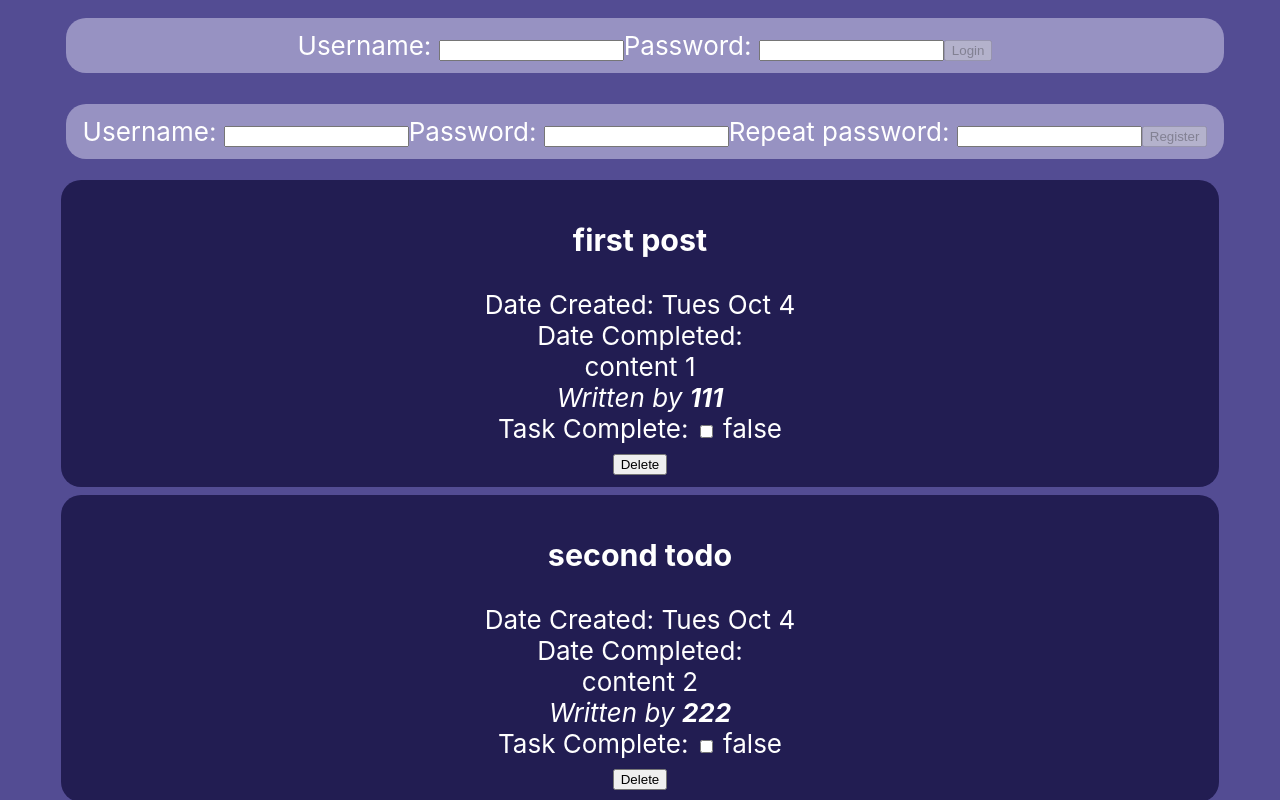
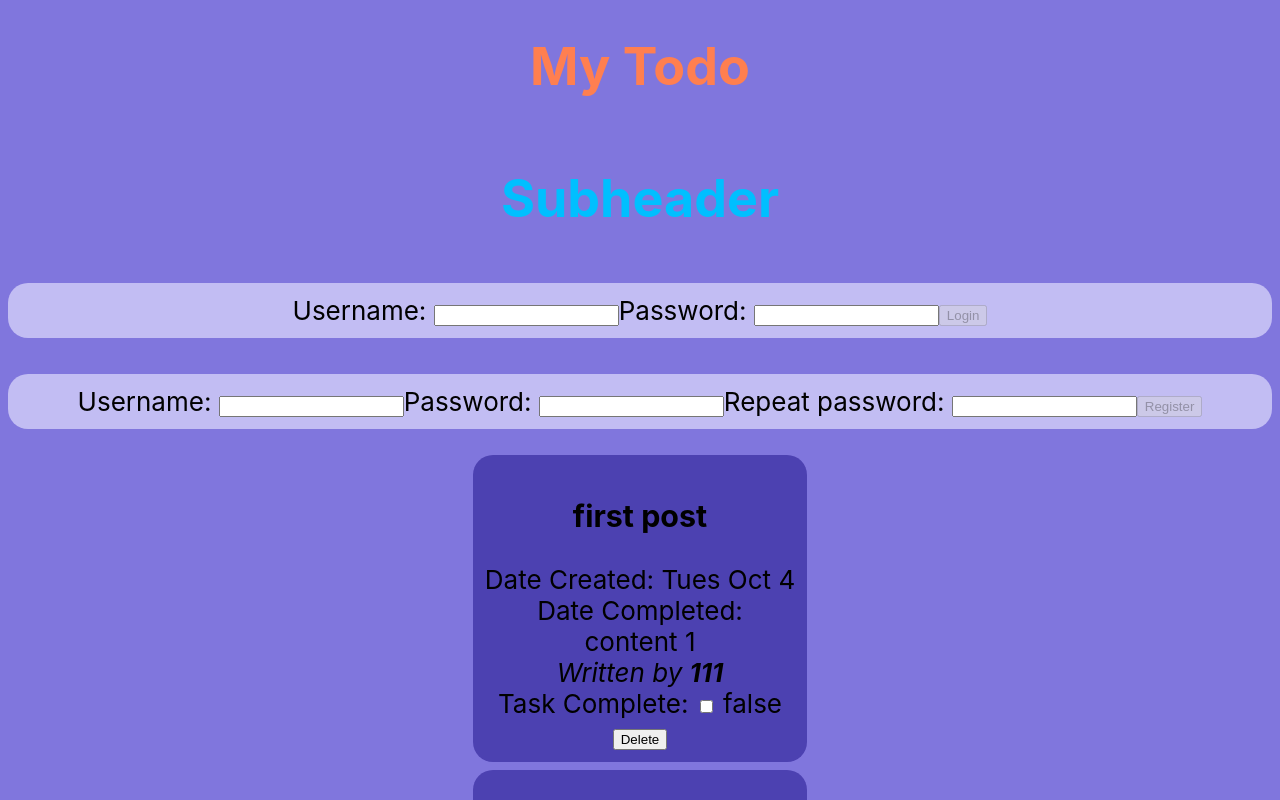
Before and after one commit to ViLinh27/lab2-todoapp, a React (Create React App) app: page / in a window 1280 px wide. Shown: the top 800 px of the page. Built offline with nearby package versions, Linux system fonts and the light colour scheme.

Commit message:
add context to main page to add title and learn useContext

```diff
--- a/src/App.css
+++ b/src/App.css
@@ -3,25 +3,25 @@
 }
 
 .App-header {
-  background-color: #534c93;
+  background-color: #8076dd;
   min-height: 100vh;
   display: flex;
   flex-direction: column;
   align-items: center;
   justify-content: center;
   font-size: calc(10px + 2vmin);
-  color: white;
+  /* color: white; */
 }
 
 .Form-log {
-  background-color: #9792c2;
+  background-color: #c2bdf3;
   border-radius: 20px;
   padding: 0.75rem;
   margin: 0.5rem;
 }
 
 .Form-todo {
-  background-color: #221d52;
+  background-color: #4c41b1;
   border-radius: 20px;
   padding: 0.75rem;
   margin: 0.5rem;
--- a/src/App.js
+++ b/src/App.js
@@ -8,6 +8,8 @@ import appReducer from "./reducer";
 import Todolist from './Todo/Todolist';
 import UserBar from './User/UserBar';
 import CreateTodo from './Todo/CreateTodo';
+import {ThemeContext} from "./contexts";
+import Header from "./Header";
 
 //down the road:
 //register we will need persistence
@@ -72,15 +74,21 @@ function App() {
 
   return (
     <div className="App">
-      <header className="App-header">
-        <div>
+      {/* <header className="App-header"> */}
+        <div className="App-header">
+          <ThemeContext.Provider value={{ primaryColor:'coral' }}>
+            <Header title="My Todo" />
+            <ThemeContext.Provider value={{primaryColor: 'deepskyblue'}}>
+              <Header title="Subheader"/>
+            </ThemeContext.Provider>
+          </ThemeContext.Provider>
           {/*setUser would be replaced by dispatch props here in each component: */}
           {/*would have to call state object then user property in some cases here (reducer) like this: state.user */}
           <UserBar user={state.user} dispatch={dispatch}/>
           <Todolist toDos={state.toDos} onRemove={handleRemove} onComplete={handleComplete}/>{/*add in prop for complete toggle */}
           {state.user && <CreateTodo user={state.user} toDos={state.toDos} dispatch={dispatch} />}{/*not sure if this is needed: onClick={() => onComplete(item.id)} */}
         </div>
-      </header>
+      {/* </header> */}
     </div>
   );
 }
--- /dev/null
+++ b/src/Header.js
@@ -0,0 +1,9 @@
+import React, { useContext } from "react";
+import { ThemeContext } from "./contexts";
+
+const Header = ({ title }) => {
+  const { primaryColor } = useContext(ThemeContext);
+  return <h1 style={{ color: primaryColor }}>{title}</h1>;
+};
+
+export default Header;
--- /dev/null
+++ b/src/contexts.js
@@ -0,0 +1,6 @@
+import React from "react";
+
+export const ThemeContext = React.createContext({
+  primaryColor: "deepskyblue",
+  secondaryColor: "coral",
+});
```
